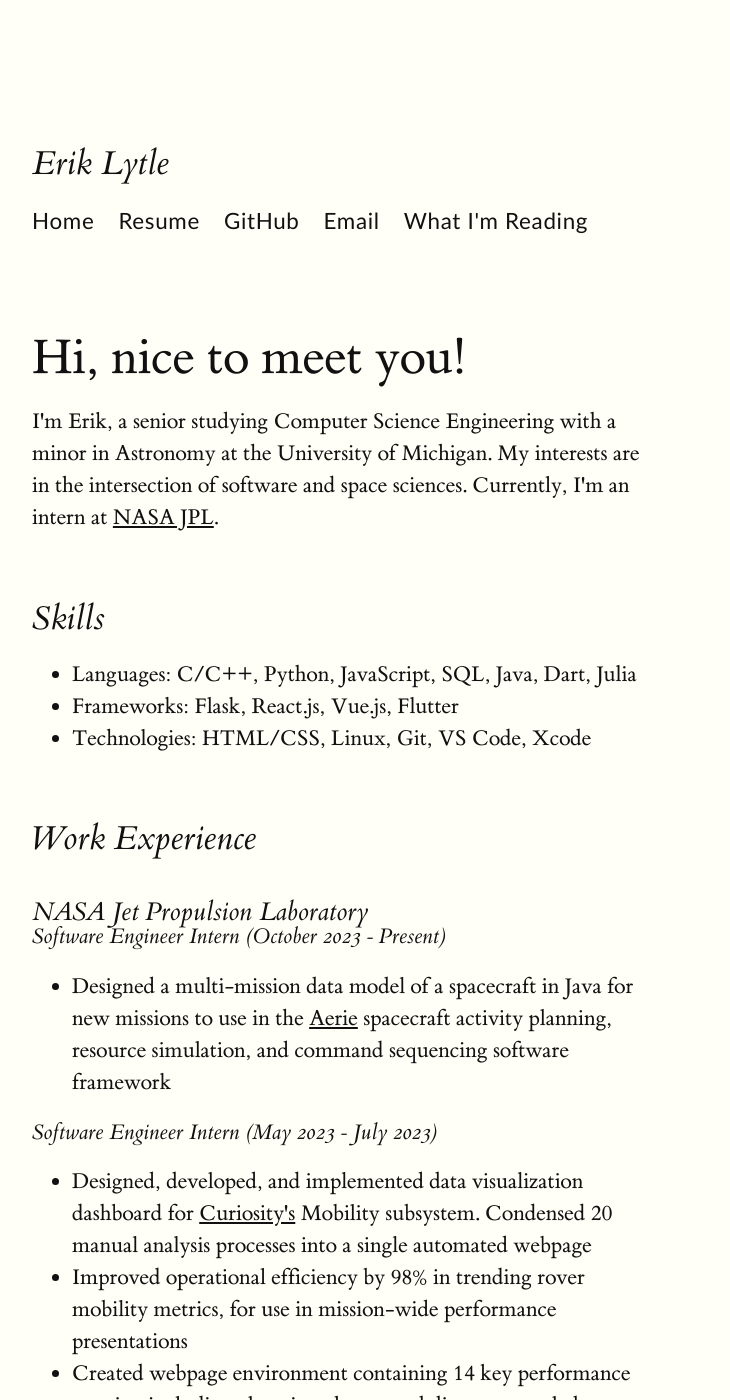
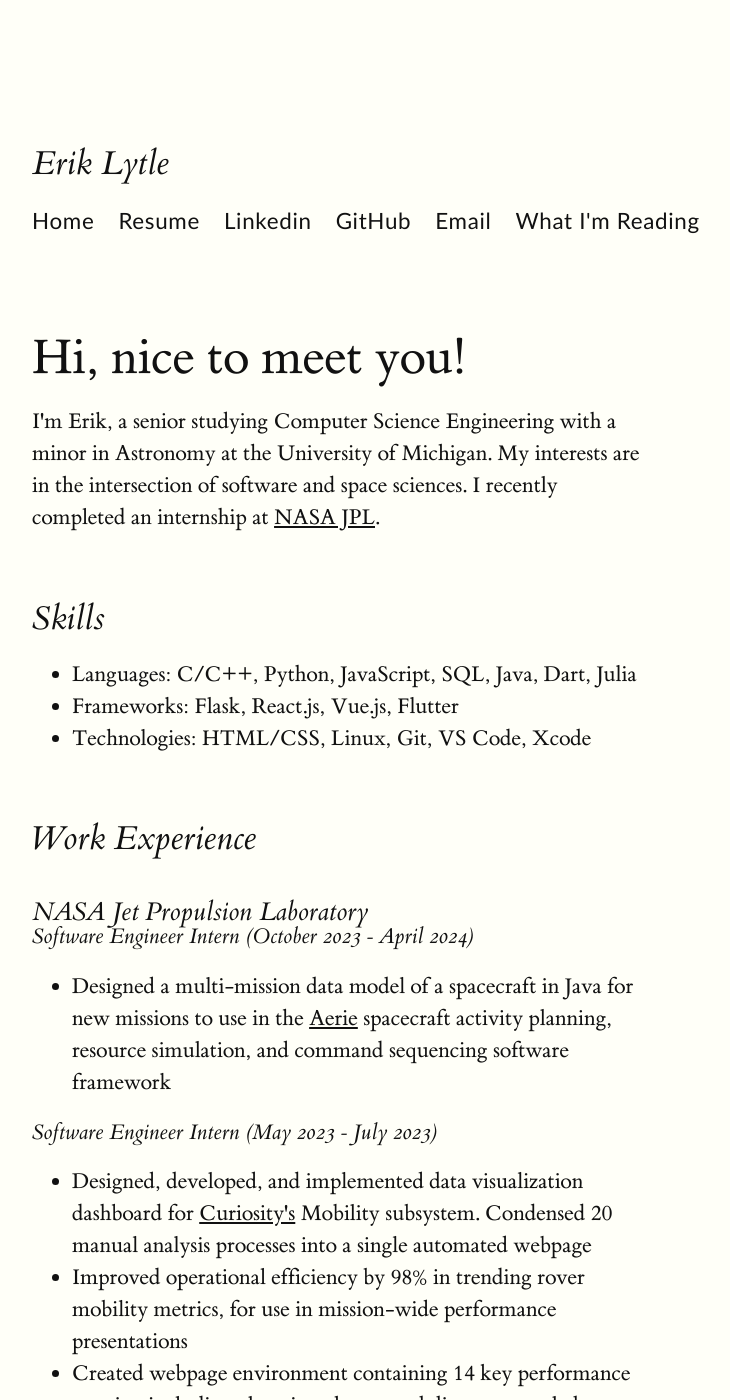
Before and after one commit to ErikLytle/eriklytle.github.io, a Jekyll site: the page built from index.html, in a window 1280 px wide and 1400 px high. Shown: the whole window, without its empty margins (128-858 px from the left). Built offline with Jekyll 4.4.1, drawn with Linux system fonts in a browser that asks for light colours; some of the changed text lies outside the part shown.

Commit message:
updated resume, added linkedin

```diff
--- a/_includes/header.html
+++ b/_includes/header.html
@@ -5,6 +5,7 @@
     <ul class="site-nav">
         <li><a href="/">Home</a></li>
         <li><a href="/Lytle_Erik_Resume.pdf">Resume</a></li>
+        <li><a href="https://www.linkedin.com/in/erik-lytle/">Linkedin</a></li>
         <li><a href="https://github.com/ErikLytle">GitHub</a></li>
         <li><a href="mailto:elytle@umich.edu">Email</a></li>
         <li><a href="/reads">What I'm Reading</a></li>
--- a/index.html
+++ b/index.html
@@ -7,7 +7,7 @@ title:
 <p>
     I'm Erik, a senior studying Computer Science Engineering with a minor in Astronomy at the University of Michigan.
     My interests are in the intersection of software and space sciences.
-    Currently, I'm an intern at <a href="https://www.jpl.nasa.gov/">NASA JPL</a>.
+    I recently completed an internship at <a href="https://www.jpl.nasa.gov/">NASA JPL</a>.
 </p>
 <h2>Skills</h2>
 <div>
@@ -20,7 +20,7 @@ title:
 <h2>Work Experience</h2>
 <div>
     <h3>NASA Jet Propulsion Laboratory</h3>
-    <h4>Software Engineer Intern (October 2023 - Present)</h4>
+    <h4>Software Engineer Intern (October 2023 - April 2024)</h4>
     <ul>
         <li>Designed a multi-mission data model of a spacecraft in Java for new missions to use in the <a href="https://ai.jpl.nasa.gov/public/projects/aerie/">Aerie</a> spacecraft activity planning, resource simulation, and command sequencing software framework</li>
     </ul>
```
Also changed, not shown: other parts of index.html (+1 -1 lines), 1 other file.
